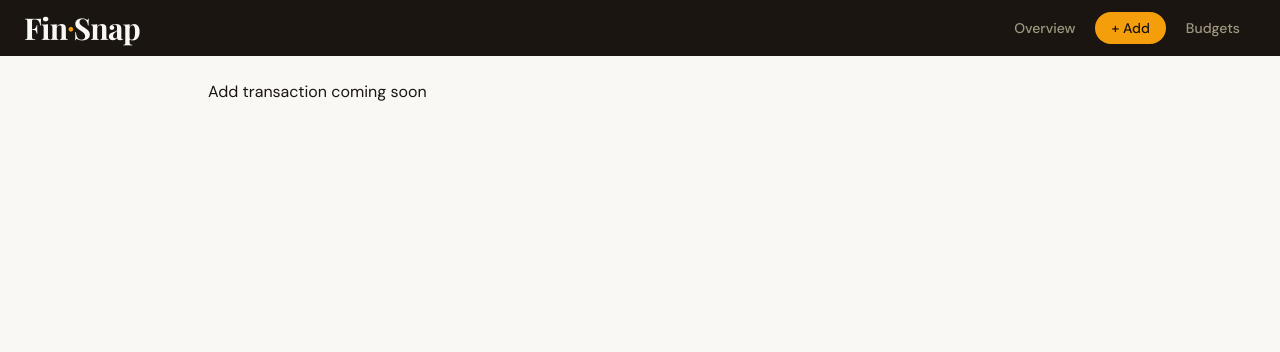
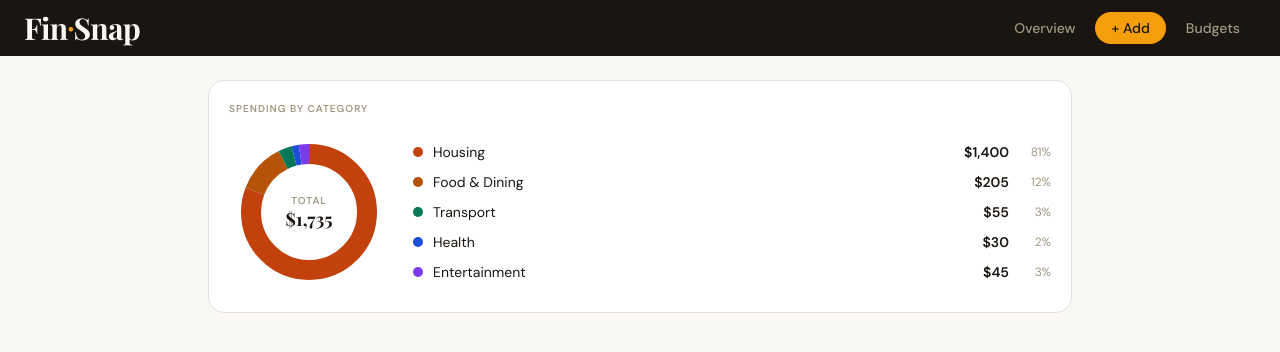
Before and after one commit to georgegoodluck/Fin-Snap, a Next.js app in the folder finsnap/: page / in a window 1280 px wide. Both pictures are taken after a click on the button "+ Add". Shown: the top 352 px of the page. Built offline with nearby package versions, Linux system fonts and the light colour scheme.

Commit message:
feat: donut chart and spending breakdown card

```diff
--- a/finsnap/app/page.tsx
+++ b/finsnap/app/page.tsx
@@ -4,6 +4,7 @@ import { useState } from 'react';
 import Header from '../components/finance/Header';
 import { PageWrapper } from '../components/finance/PageWrapper';
 import { StatsRow } from "@/components/finance/StatsRow";
+import { SpendingCard } from "@/components/finance/SpendingCard";
 
 type View = 'dashboard' | 'add' | 'budgets';
 
@@ -15,7 +16,7 @@ const Page = () => {
 
       {view == "dashboard" && (
         <PageWrapper>
-               <StatsRow
+          <StatsRow
             income={5000}
             expenses={1735}
             savings={3265}
@@ -23,18 +24,26 @@ const Page = () => {
             incomeCount={2}
             expenseCount={7}
           />
-          <p>Dashboard is coming</p>
-          </PageWrapper>
+        </PageWrapper>
       )}
       {view == "add" && (
         <PageWrapper>
-          <p>Add transaction coming soon</p>
-          </PageWrapper>
+          <SpendingCard
+            categorySpend={{
+              housing: 1400,
+              food: 205,
+              transport: 55,
+              health: 30,
+              entertainment: 45,
+            }}
+            total={1735}
+          />
+        </PageWrapper>
       )}
       {view == "budgets" && (
         <PageWrapper>
           <p>Budget is coming</p>
-          </PageWrapper>
+        </PageWrapper>
       )}
 
     </main>
--- /dev/null
+++ b/finsnap/components/finance/DonutChart.tsx
@@ -0,0 +1,107 @@
+interface Segment {
+  color: string;
+  value: number;
+  label: string;
+}
+
+interface DonutChartProps {
+  segments: Segment[];
+  total: number;
+}
+
+const SIZE = 160;
+const CX = 80;
+const CY = 80;
+const RADIUS = 58;
+const STROKE_WIDTH = 20;
+const CIRCUMFERENCE = 2 * Math.PI * RADIUS;
+
+export function DonutChart({ segments, total }: DonutChartProps) {
+  // Empty state
+  if (total === 0) {
+    return (
+      <div className="flex items-center justify-center" style={{ width: SIZE, height: SIZE }}>
+        <svg width={SIZE} height={SIZE} viewBox={`0 0 ${SIZE} ${SIZE}`}>
+          <circle
+            cx={CX} cy={CY} r={RADIUS}
+            fill="none"
+            stroke="var(--color-border)"
+            strokeWidth={STROKE_WIDTH}
+          />
+          <text
+            x={CX} y={CY + 5}
+            textAnchor="middle"
+            fill="var(--color-muted)"
+            fontSize="11"
+            fontFamily="var(--font-sans)"
+          >
+            No data
+          </text>
+        </svg>
+      </div>
+    );
+  }
+
+  // Build segments with cumulative offset
+  let accumulated = 0;
+
+  const renderedSegments = segments
+    .filter((s) => s.value > 0)
+    .map((seg) => {
+      const pct = seg.value / total;
+      const dash = pct * CIRCUMFERENCE;
+      const gap = CIRCUMFERENCE - dash;
+      const offset = -accumulated * CIRCUMFERENCE;
+      accumulated += pct;
+
+      return { ...seg, dash, gap, offset };
+    });
+
+  return (
+    <div className="relative flex-shrink-0" style={{ width: SIZE, height: SIZE }}>
+      {/* Chart */}
+      <svg
+        width={SIZE}
+        height={SIZE}
+        viewBox={`0 0 ${SIZE} ${SIZE}`}
+        style={{ transform: "rotate(-90deg)" }}
+      >
+        {renderedSegments.map((seg, i) => (
+          <circle
+            key={i}
+            cx={CX}
+            cy={CY}
+            r={RADIUS}
+            fill="none"
+            stroke={seg.color}
+            strokeWidth={STROKE_WIDTH}
+            strokeDasharray={`${seg.dash} ${seg.gap}`}
+            strokeDashoffset={seg.offset}
+            style={{ transition: "stroke-dasharray 0.6s cubic-bezier(0.4,0,0.2,1)" }}
+          />
+        ))}
+
+        {/* Inner hole — sits on top, hides the overlapping strokes */}
+        <circle
+          cx={CX} cy={CY}
+          r={RADIUS - STROKE_WIDTH / 2 - 1}
+          fill="var(--color-card)"
+        />
+      </svg>
+
+      {/* Center label — absolutely positioned over the SVG */}
+      <div className="absolute inset-0 flex flex-col items-center justify-center">
+        <span className="text-[10px] font-semibold uppercase tracking-widest text-muted">
+          Total
+        </span>
+        <span className="font-display text-lg font-bold text-ink leading-tight">
+          {new Intl.NumberFormat("en-US", {
+            style: "currency",
+            currency: "USD",
+            maximumFractionDigits: 0,
+          }).format(total)}
+        </span>
+      </div>
+    </div>
+  );
+}
--- /dev/null
+++ b/finsnap/components/finance/SpendingCard.tsx
@@ -0,0 +1,37 @@
+import { DonutChart } from "./DonutChart";
+import { SpendingLegend } from "./SpendingLegend";
+import { CATEGORIES } from "@/lib/constants";
+
+interface SpendingCardProps {
+  categorySpend: Record<string, number>;
+  total: number;
+}
+
+export function SpendingCard({ categorySpend, total }: SpendingCardProps) {
+  const segments = CATEGORIES
+    .filter((c) => (categorySpend[c.id] ?? 0) > 0)
+    .map((c) => ({
+      color: c.color,
+      value: categorySpend[c.id] ?? 0,
+      label: c.label,
+    }));
+
+  const legendItems = segments.map((s) => ({
+    label: s.label,
+    color: s.color,
+    spent: s.value,
+    percentage: total > 0 ? Math.round((s.value / total) * 100) : 0,
+  }));
+
+  return (
+    <div className="bg-card border border-border rounded-2xl p-5">
+      <span className="text-[10px] font-semibold uppercase tracking-widest text-muted block mb-4">
+        Spending by Category
+      </span>
+      <div className="flex items-center gap-6">
+        <DonutChart segments={segments} total={total} />
+        <SpendingLegend items={legendItems} />
+      </div>
+    </div>
+  );
+}
--- /dev/null
+++ b/finsnap/components/finance/SpendingLegend.tsx
@@ -0,0 +1,43 @@
+import { formatCurrency } from "@/lib/utils";
+
+interface LegendItem {
+  label: string;
+  color: string;
+  spent: number;
+  percentage: number;
+}
+
+interface SpendingLegendProps {
+  items: LegendItem[];
+}
+
+export function SpendingLegend({ items }: SpendingLegendProps) {
+  return (
+    <div className="flex flex-col justify-center gap-2.5 flex-1 min-w-0">
+      {items.map((item) => (
+        <div key={item.label} className="flex items-center gap-2.5">
+          {/* Color dot */}
+          <div
+            className="w-2.5 h-2.5 rounded-full flex-shrink-0"
+            style={{ backgroundColor: item.color }}
+          />
+
+          {/* Label */}
+          <span className="text-sm text-ink flex-1 truncate">
+            {item.label}
+          </span>
+
+          {/* Amount */}
+          <span className="text-sm font-semibold text-ink">
+            {formatCurrency(item.spent)}
+          </span>
+
+          {/* Percentage */}
+          <span className="text-xs text-muted w-8 text-right">
+            {item.percentage}%
+          </span>
+        </div>
+      ))}
+    </div>
+  );
+}
--- /dev/null
+++ b/finsnap/lib/constants.ts
@@ -0,0 +1,19 @@
+import type { Category, BudgetMap } from "@/types/finance";
+
+export const CATEGORIES: Category[] = [
+  { id: "housing",       label: "Housing",       icon: "🏠", color: "#c2410c" },
+  { id: "food",          label: "Food & Dining",  icon: "🍽️", color: "#b45309" },
+  { id: "transport",     label: "Transport",      icon: "🚗", color: "#047857" },
+  { id: "health",        label: "Health",         icon: "💊", color: "#1d4ed8" },
+  { id: "entertainment", label: "Entertainment",  icon: "✨", color: "#7c3aed" },
+];
+
+export const DEFAULT_BUDGETS: BudgetMap = {
+  housing:       1500,
+  food:           600,
+  transport:      300,
+  health:         200,
+  entertainment:  250,
+};
+
+export const STORAGE_KEY = "finsnap_v1";
```
